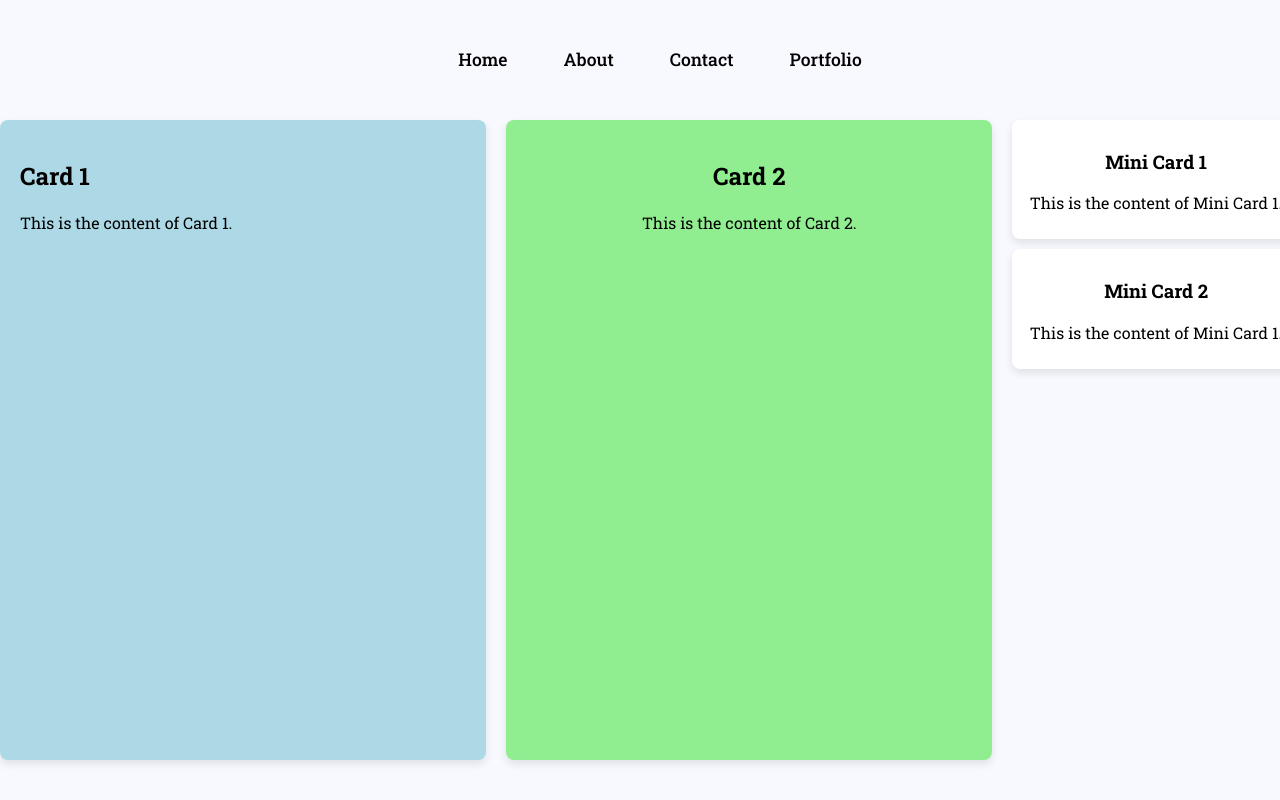
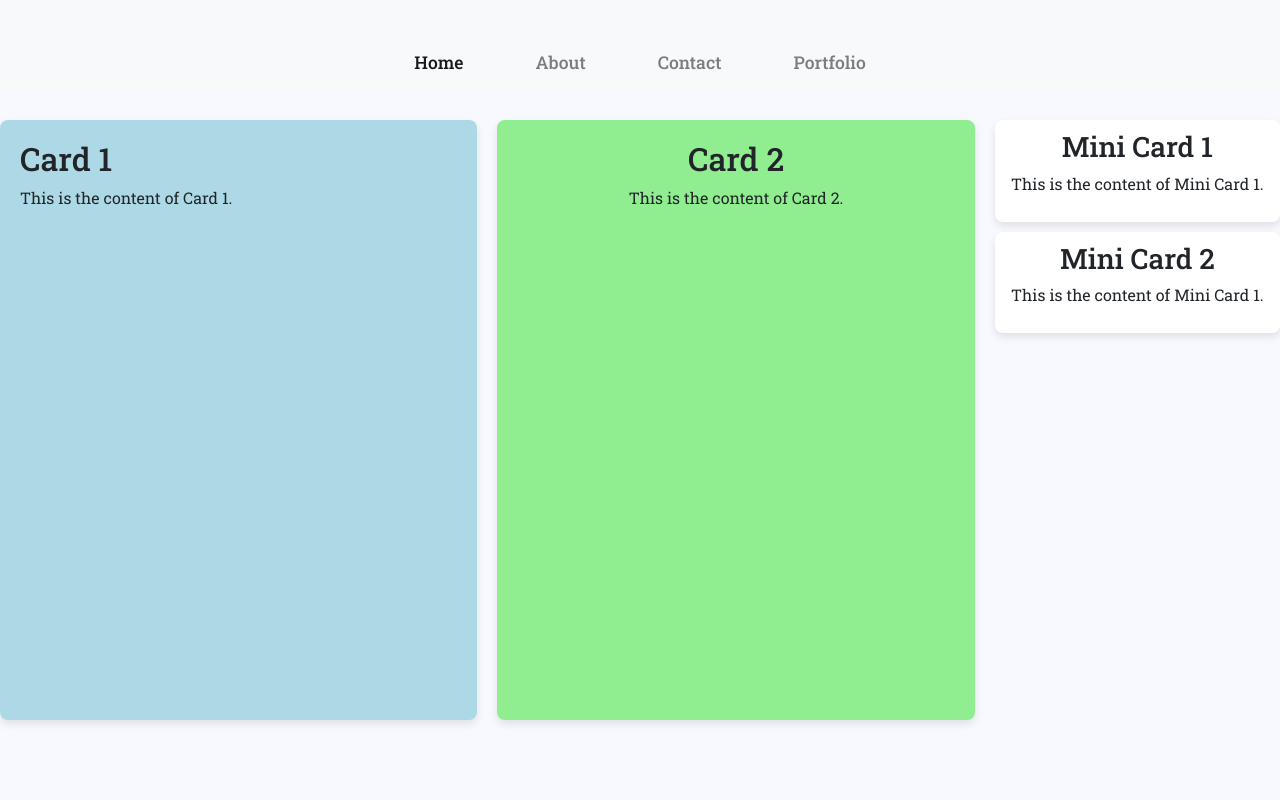
Before and after one commit to Sstigma/Sstigma.github.io, a plain HTML site: page index.html in a window 1280 px wide. Shown: the top 800 px of the page. Drawn offline with nearby package versions, Linux system fonts and the light colour scheme.

Commit message:
Converted Navbar to bootstrap

```diff
--- a/assets/styles/general.css
+++ b/assets/styles/general.css
@@ -20,6 +20,11 @@ body {
   padding-top: 2rem;
   transition: transform 1.75s ease, opacity 0.75s ease;
   z-index: 1000;
+}
+
+.navbar-collapse {
+  padding-top: 10px;
+
 }
 
 .navbar nav {
--- a/index.html
+++ b/index.html
@@ -3,29 +3,45 @@
   <head>
     <meta charset="UTF-8" />
     <meta name="viewport" content="width=device-width, initial-scale=1.0" />
+    <link
+      rel="stylesheet"
+      href="https://stackpath.bootstrapcdn.com/bootstrap/4.5.2/css/bootstrap.min.css"
+    />
     <link rel="stylesheet" href="/assets/styles/general.css" />
     <link rel="stylesheet" href="/assets/styles/index.css" />
     <title>Home</title>
   </head>
-  <body>
-    <header class="navbar">
-      <nav>
-        <ul>
-          <li>
-            <a href="index.html">Home</a>
+  <!-- Navbar -->
+  <nav class="navbar navbar-expand-lg navbar-light bg-light">
+    <button
+      class="navbar-toggler ml-auto"
+      type="button"
+      data-toggle="collapse"
+      data-target="#navbarNav"
+      aria-controls="navbarNav"
+      aria-expanded="false"
+      aria-label="Toggle navigation"
+    >
+      <span class="navbar-toggler-icon"></span>
+    </button>
+
+    <div class="collapse navbar-collapse" id="navbarNav">
+      <ul class="navbar-nav mx-auto">
+        <li class="nav-item active">
+          <a class="nav-link" href="index.html">Home</a>
         </li>
-          <li>
-            <a href="/content/pages/about.html">About</a>
+        <li class="nav-item">
+          <a class="nav-link" href="/content/pages/about.html">About</a>
         </li>
-          <li>
-            <a href="/content/pages/contact.html">Contact</a>
+        <li class="nav-item">
+          <a class="nav-link" href="/content/pages/contact.html">Contact</a>
         </li>
-          <li>
-            <a href="/content/pages/portfolio.html">Portfolio</a>
+        <li class="nav-item">
+          <a class="nav-link" href="/content/pages/portfolio.html">Portfolio</a>
         </li>
       </ul>
+    </div>
   </nav>
-    </header>
   <body>
     <div class="cards-container">
       <div class="intro-card">
@@ -55,26 +71,10 @@
           alt="Center"
           class="main-img"
         />
-          <img
-            src="/assets/images/sampleImage.jpg"
-            alt="Petal 1"
-            class="petal"
-          />
-          <img
-            src="/assets/images/sampleImage.jpg"
-            alt="Petal 2"
-            class="petal"
-          />
-          <img
-            src="/assets/images/sampleImage.jpg"
-            alt="Petal 3"
-            class="petal"
-          />
-          <img
-            src="/assets/images/sampleImage.jpg"
-            alt="Petal 4"
-            class="petal"
-          />
+        <img src="/assets/images/sampleImage.jpg" alt="Petal 1" class="petal" />
+        <img src="/assets/images/sampleImage.jpg" alt="Petal 2" class="petal" />
+        <img src="/assets/images/sampleImage.jpg" alt="Petal 3" class="petal" />
+        <img src="/assets/images/sampleImage.jpg" alt="Petal 4" class="petal" />
       </div>
     </section>
   </body>
@@ -82,5 +82,7 @@
   <script src="/assets/styles/navbar.js"></script>
   <!-- //for navbar behavior -->
   <script src="/assets/styles/flowerAnimation.js"></script>
-  </body>
+  <script src="https://code.jquery.com/jquery-3.5.1.slim.min.js"></script>
+  <script src="https://cdn.jsdelivr.net/npm/popper.js@1.16.1/dist/umd/popper.min.js"></script>
+  <script src="https://stackpath.bootstrapcdn.com/bootstrap/4.5.2/js/bootstrap.min.js"></script>
 </html>
```
Lines whose indentation alone changed are shown as unchanged.
